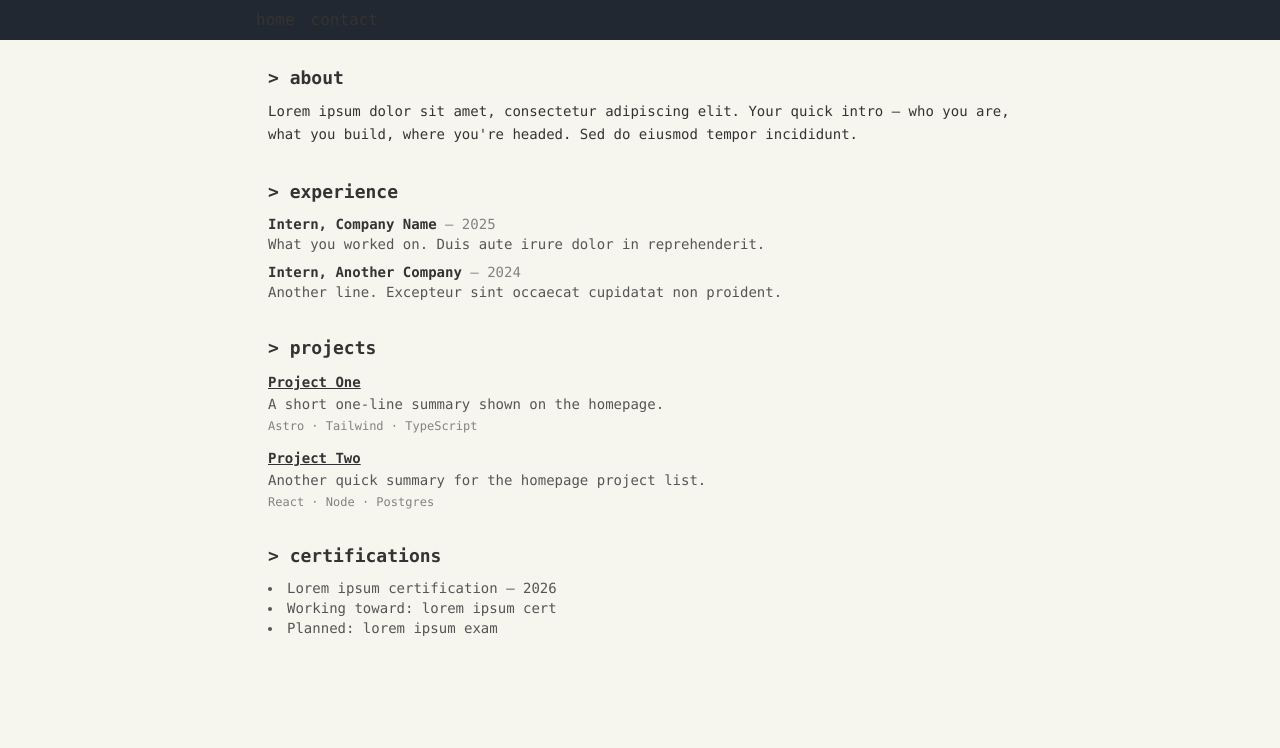
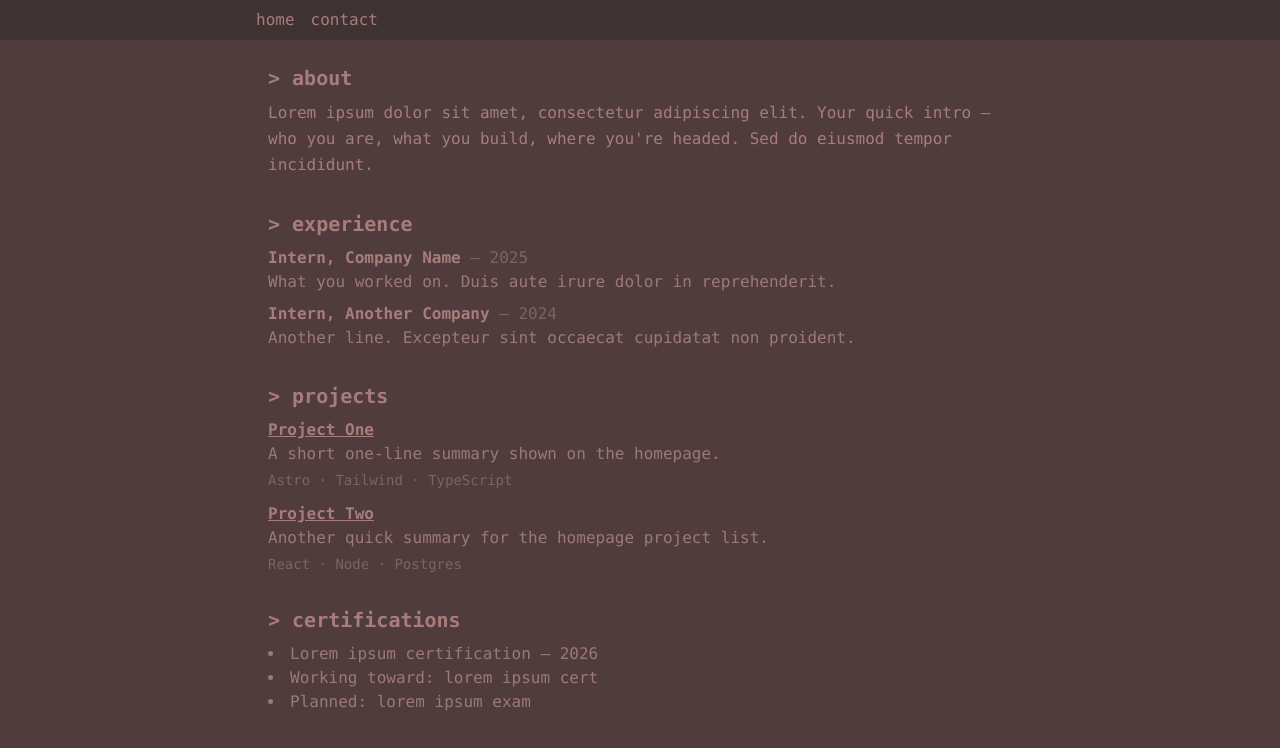
Before and after one commit to pilif139/portfolio, an Astro site in the folder web/: page / in a window 1280 px wide. Built offline with nearby package versions, Linux system fonts and the light colour scheme; Astro itself is replaced by a stand-in of ours.

Commit message:
adjust styling

```diff
--- a/web/src/components/About.astro
+++ b/web/src/components/About.astro
@@ -3,9 +3,10 @@
 ---
 
 <section>
-	<h2 class="mb-2 text-lg font-bold">&gt; about</h2>
-	<p class="mb-2 text-sm leading-relaxed">
-		Lorem ipsum dolor sit amet, consectetur adipiscing elit. Your quick intro — who
-		you are, what you build, where you're headed. Sed do eiusmod tempor incididunt.
-	</p>
+  <h2 class="mb-2 text-xl font-bold">&gt; about</h2>
+  <p class="mb-2 text-md leading-relaxed">
+    Lorem ipsum dolor sit amet, consectetur adipiscing elit. Your quick intro —
+    who you are, what you build, where you're headed. Sed do eiusmod tempor
+    incididunt.
+  </p>
 </section>
--- a/web/src/components/Certifications.astro
+++ b/web/src/components/Certifications.astro
@@ -1,11 +1,12 @@
 ---
 
 ---
+
 <section>
-	<h2 class="mb-2 text-lg font-bold">&gt; certifications</h2>
-	<ul class="list-inside list-disc text-sm text-secondary">
-		<li>Lorem ipsum certification — 2026</li>
-		<li>Working toward: lorem ipsum cert</li>
-		<li>Planned: lorem ipsum exam</li>
-	</ul>
+  <h2 class="mb-2 text-xl font-bold">&gt; certifications</h2>
+  <ul class="list-inside list-disc text-md text-secondary">
+    <li>Lorem ipsum certification — 2026</li>
+    <li>Working toward: lorem ipsum cert</li>
+    <li>Planned: lorem ipsum exam</li>
+  </ul>
 </section>
--- a/web/src/components/Experience.astro
+++ b/web/src/components/Experience.astro
@@ -1,18 +1,23 @@
 ---
 
 ---
+
 <section>
-	<h2 class="mb-2 text-lg font-bold">&gt; experience</h2>
-	<ul class="space-y-2 text-sm">
+  <h2 class="mb-2 text-xl font-bold">&gt; experience</h2>
+  <ul class="space-y-2 text-md">
     <li>
       <span class="font-semibold">Intern, Company Name</span>
       <span class="text-muted"> — 2025</span>
-			<p class="text-secondary">What you worked on. Duis aute irure dolor in reprehenderit.</p>
+      <p class="text-secondary">
+        What you worked on. Duis aute irure dolor in reprehenderit.
+      </p>
     </li>
     <li>
       <span class="font-semibold">Intern, Another Company</span>
       <span class="text-muted"> — 2024</span>
-			<p class="text-secondary">Another line. Excepteur sint occaecat cupidatat non proident.</p>
+      <p class="text-secondary">
+        Another line. Excepteur sint occaecat cupidatat non proident.
+      </p>
     </li>
   </ul>
 </section>
--- a/web/src/components/Projects.astro
+++ b/web/src/components/Projects.astro
@@ -1,22 +1,25 @@
 ---
-import { getCollection } from 'astro:content';
+import { getCollection } from "astro:content";
 
-const projects = (await getCollection('projects')).sort((a, b) =>
-  a.data.title.localeCompare(b.data.title))
-
+const projects = (await getCollection("projects")).sort((a, b) =>
+  a.data.title.localeCompare(b.data.title),
+);
 ---
 
 <section>
-	<h2 class="mb-2 text-lg font-bold">&gt; projects</h2>
+  <h2 class="mb-2 text-xl font-bold">&gt; projects</h2>
   <ul class="space-y-3">
     {
       projects.map((project) => (
         <li>
-					<a href={`/projects/${project.id}`} class="text-sm font-semibold underline">
+          <a
+            href={`/projects/${project.id}`}
+            class="text-md font-semibold underline"
+          >
             {project.data.title}
           </a>
-					<p class="text-sm text-secondary">{project.data.description}</p>
-					<p class="mt-1 text-xs text-muted">{project.data.tech.join(' · ')}</p>
+          <p class="text-md text-secondary">{project.data.description}</p>
+          <p class="mt-1 text-sm text-muted">{project.data.tech.join(" · ")}</p>
         </li>
       ))
     }
--- a/web/src/layouts/Layout.astro
+++ b/web/src/layouts/Layout.astro
@@ -3,7 +3,7 @@ interface Props {
   title?: string;
 }
 
-const { title = 'pilif139' } = Astro.props;
+const { title = "pilif139" } = Astro.props;
 ---
 
 <!doctype html>
@@ -16,11 +16,13 @@ const { title = 'pilif139' } = Astro.props;
     <meta name="generator" content={Astro.generator} />
     <title>{title}</title>
   </head>
-	<body class="min-h-screen bg-background font-mono text-foreground antialiased">
+  <body
+    class="min-h-screen bg-background font-mono text-foreground antialiased"
+  >
     <header class="bg-primary px-3 py-2">
       <nav class="mx-auto flex max-w-3xl items-baseline gap-4">
-				<a href="/">home</a>
-				<a href="/contact">contact</a>
+        <a href="/" class="hover:text-muted hover:underline">home</a>
+        <a href="/contact" class="hover:text-muted hover:underline">contact</a>
       </nav>
     </header>
     <main class="mx-auto max-w-3xl px-3 py-6">
--- a/web/src/pages/contact.astro
+++ b/web/src/pages/contact.astro
@@ -1,12 +1,21 @@
 ---
-import Layout from '../layouts/Layout.astro';
+import Layout from "../layouts/Layout.astro";
 ---
 
 <Layout title="Contact">
-	<h1 class="mb-4 text-lg font-bold">contact</h1>
-	<ul class="space-y-2 text-sm">
-		<li>email: <a href="mailto:you@example.com" class="underline">you@example.com</a></li>
-		<li>github: <a href="https://github.com/yourname" class="underline">@yourname</a></li>
-		<li>linkedin: <a href="https://linkedin.com/in/yourname" class="underline">yourname</a></li>
-	</ul>
+  <h1 class="mb-4 text-xl font-bold">contact</h1>
+  <ul class="space-y-2 text-md">
+    <li>
+      email: <a href="mailto:you@example.com" class="underline"
+        >you@example.com</a>
+    </li>
+    <li>
+      github: <a href="https://github.com/yourname" class="underline"
+        >@yourname</a>
+    </li>
+    <li>
+      linkedin: <a href="https://linkedin.com/in/yourname" class="underline"
+        >yourname</a>
+    </li>
+  </ul>
 </Layout>
--- a/web/src/pages/projects/[slug].astro
+++ b/web/src/pages/projects/[slug].astro
@@ -1,14 +1,17 @@
 ---
-import Layout from '@/layouts/Layout.astro';
-import { getCollection, render, type CollectionEntry } from 'astro:content';
+import Layout from "@/layouts/Layout.astro";
+import { getCollection, render, type CollectionEntry } from "astro:content";
 
 export async function getStaticPaths() {
-	const projects = await getCollection('projects');
-	return projects.map((project) => ({ params: { slug: project.id }, props: { project } }));
+  const projects = await getCollection("projects");
+  return projects.map((project) => ({
+    params: { slug: project.id },
+    props: { project },
+  }));
 }
 
 interface Props {
-	project: CollectionEntry<'projects'>
+  project: CollectionEntry<"projects">;
 }
 
 const { project } = Astro.props satisfies Props;
@@ -17,17 +20,19 @@ const { Content } = await render(project);
 
 <Layout title={project.data.title}>
   <article class="max-w-2xl">
-		<h1 class="mb-1 text-xl font-bold">{project.data.title}</h1>
-		<p class="mb-3 text-sm text-muted">{project.data.tech.join(' · ')}</p>
-		<div class="prose-sm space-y-3 text-sm leading-relaxed text-secondary">
+    <h1 class="mb-1 text-2xl font-bold">{project.data.title}</h1>
+    <p class="mb-3 text-md text-muted">{project.data.tech.join(" · ")}</p>
+    <div class="prose-sm space-y-3 text-md leading-relaxed text-secondary [&_h1]:font-bold [&_h2]:font-bold [&_h3]:font-bold">
       <Content />
     </div>
     {
       project.data.links && (
-				<ul class="mt-6 flex gap-4 text-sm">
+        <ul class="mt-6 flex gap-4 text-md">
           {project.data.links.map((link) => (
             <li>
-							<a href={link.href} class="underline">{link.label}</a>
+              <a href={link.href} class="underline">
+                {link.label}
+              </a>
             </li>
           ))}
         </ul>
--- a/web/src/styles/global.css
+++ b/web/src/styles/global.css
@@ -1,10 +1,10 @@
 @import "tailwindcss";
 
 @theme {
-  --color-background: #f6f6ef;
-  --color-primary: #222831;
-  --color-foreground: #333333;
-  --color-secondary: #555555;
-  --color-muted: #828282;
+  --color-background: #503c3c;
+  --color-primary: #3e3232;
+  --color-foreground: #a87c7c;
+  --color-secondary: #9c7979;
+  --color-muted: #7e6363;
   --color-border: #dcdcd0;
 }
```
Lines whose indentation alone changed are shown as unchanged.
